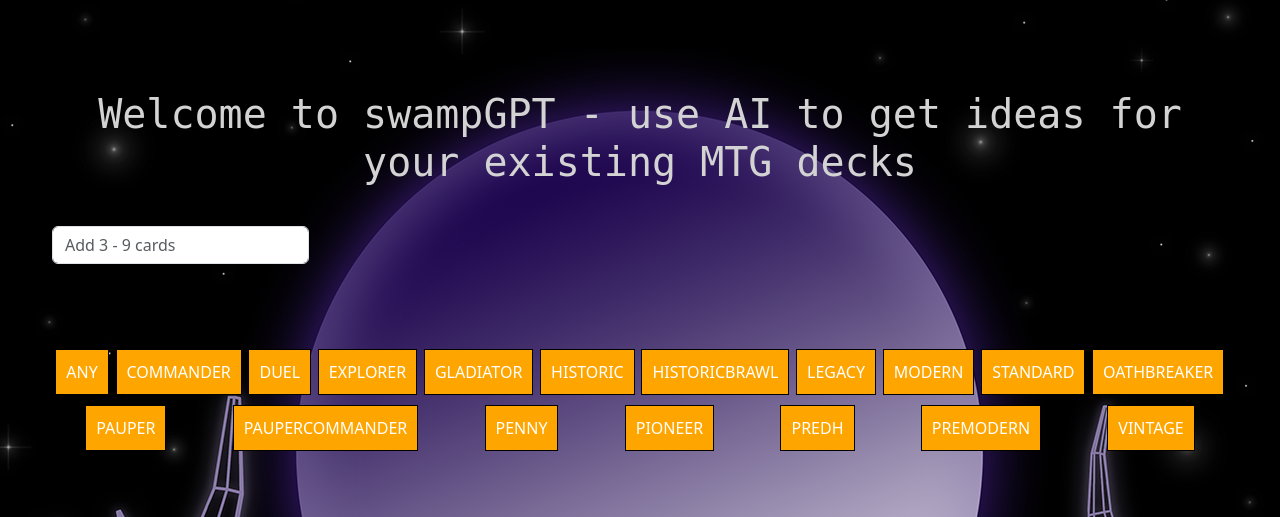
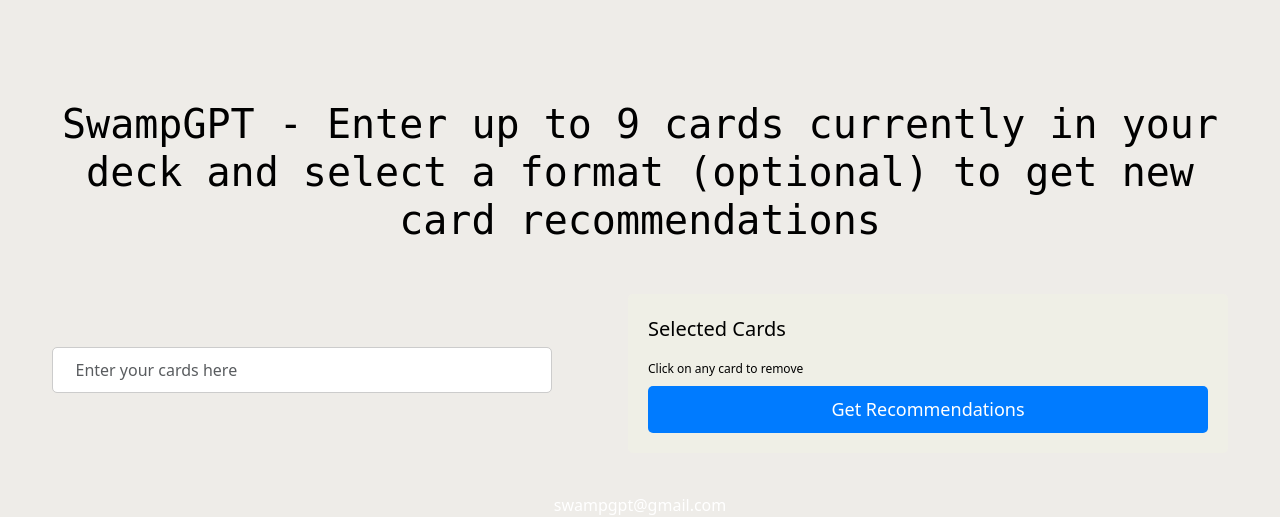
Before and after one commit to Falinkaz/swampgpt, a Flask app: page / in a window 1280 px wide. Shown: the top 517 px of the page. Run offline with Flask 3, Linux system fonts and the light colour scheme; some libraries are stand-ins or nearby versions.

Commit message:
Adjust new results changin layout of selected cards for new UX

```diff
--- a/application.py
+++ b/application.py
@@ -106,7 +106,7 @@ def send_gpt():
     client = OpenAI(api_key=API_KEY)
     thread = client.beta.threads.create()
 
-    messages = [{"role": "user", "content": "Provide recommendations of the same colors palette for " + str(selectedFormat) + " format. The user has in their deck (may or may not be a complete deck. DO not enclose these cards in **):"}]
+    messages = [{"role": "user", "content": "Provide recommendations of the same colors palette for " + str(selectedFormat) + " format. The user has in their deck (may or may not be a complete deck. These cards only are to never be enclosed in **):"}]
     for card in selectedOptions:
         messages[0]["content"] += f' {card},'  # Appending each card to the content
 
@@ -145,6 +145,7 @@ def send_gpt():
         response_with_images = generate_response_with_images(cleaned_response)
         print("Response with Images:", response_with_images)
         print(response_with_images)
+        print(type(response_with_images))
         return jsonify({"response_with_images": response_with_images})
 
 
--- a/static/css/styles.css
+++ b/static/css/styles.css
@@ -1,35 +1,68 @@
 body {
-        background-image: url('/static/YSyN976.png');
-        background-repeat: no-repeat;
-        background-attachment: fixed;
-        background-size: cover;
+        background:rgb(238, 236, 232);
         padding: 40px;
-        margin: 20px;
-        margin-left: 30px;
-        margin-right: 30px;
+        margin: 30px;
         box-sizing: border-box; /* Ensure padding doesn't increase the width of the body */
     }
+
+    .search-and-selected-container {
+        display: flex;
+        justify-content: space-between;
+        align-items: flex-start;
+        flex-wrap: wrap;
+        margin: 20px; /* Ensure there's margin around the container */
+        padding: 20px; /* Add padding to ensure content isn't too close to the edges */
+        box-sizing: border-box; /* Include padding and border in the element's width/height */
+        gap: 20px; /* Add some space between items */
+    }
+
+    .search-bar {
+        flex: 1 1 30%; /* Adjust as needed */
+        min-width: 300px; /* Minimum width for the search bar container */
+        box-sizing: border-box; /* Ensure padding and border are included in the width */
+        margin-top: 2.5%;
+    }
+
+    #autocomplete-input {
+        width: 100%; /* Takes up the full width of its container */
+        padding: 10px;
+        border-radius: 5px;
+        border: 1px solid #ccc;
+        box-sizing: border-box; /* Ensures padding and border are included in the width */
+    }
+
+
+    .search-bar input {
+        width: 100%; /* Ensure the input field fills the search bar */
+        padding: 10px;
+        border-radius: 5px;
+        border: 1px solid #ccc;
+        box-sizing: border-box;
+    }
+
     .selected-options-container {
+        width: 600px; /* Set a fixed width for the selected cards container */
+        max-height: 500px; /* Maximum height for the selected cards container */
+        overflow-y: auto; /* Add vertical scrolling if content exceeds height */
         background-color: rgba(240, 240, 230, 0.8);
-    color: white;
+        color: black;
         padding: 20px;
         border-radius: 5px;
-    margin-top: 40px;
-    width: 90%;
-    margin-left: auto;
-    margin-right: auto;
-    margin-bottom: 20px; /* Add margin at the bottom */
-    font-family: 'Roboto Mono', monospace;
-    box-sizing: border-box; /* Add box-sizing to include padding and border in the element's total width and height */
+        box-sizing: border-box;
     }
+
     .selected-options-title {
         font-size: 20px;
         margin-bottom: 10px;
+        color: black;
     }
+
     .selected-options-footer {
         font-size: 12px;
         margin-top: 10px;
+        color: black;
     }
+
 #loader-container {
     display: none;
     position: fixed;
@@ -67,33 +100,45 @@ body {
     color: #ffffff; /* White text on hover */
 }
 
-.format-container {
-    display: flex;
-    flex-wrap: wrap;
+
+
+
+
+
+/* .scrollable-list {
+    background: white;
     padding: 20px;
-    margin-left: auto;
-    margin-right: auto;
-    box-sizing: border-box; /* Include padding in the box's total width and height */
+    border-radius: 10px;
+    box-shadow: 0 4px 8px rgba(0, 0, 0, 0.1);
+    width: 300px;
+    max-height: 400px;
+    overflow-y: auto;
 }
 
-
-.format {
-    border: 1px solid #000;
-    padding: 10px;
-    margin: 5px;
-    margin-left: auto;
-    margin-right: auto;
-    cursor: pointer;
-    background-color: #FFA500; /* Bright orange background */
-    color: #FFFFFF; /* White text */
-    text-align: center; /* Center the text */
-    flex: 0 0 auto; /* Prevent the boxes from growing beyond their content size */
+.scrollable-list h3 {
+    margin-top: 0;
+    text-align: center;
 }
 
-.format.highlighted {
-    background-color: transparent; /* Electric green background */
-    color: #ffffff; /* Black text */
+.scrollable-list ul {
+    list-style: none;
+    padding: 0;
+    margin: 0;
 }
+
+.scrollable-list li {
+    padding: 10px;
+    margin: 5px 0;
+    background: #f4f4f4;
+    border-radius: 5px;
+    cursor: pointer;
+    transition: background 0.3s ease;
+}
+
+.scrollable-list li:hover {
+    background: #ddd;
+} */
+
 /* Container for card and text pairing */
 .recommendation-item {
     display: flex;
@@ -130,12 +175,21 @@ body {
     .recommendation-text {
         max-width: 100%;
     }
+
+    .search-and-select-container {
+        flex-direction: column;
+        align-items: stretch;
+    }
+
+    .scrollable-list {
+        width: 100%; /* Full width on mobile */
+    }
 }
 
 
 @media (min-width: 768px) {
     #autocomplete-input {
-        width: auto;
+        width: 90%;
         margin-right: 20px;
     }
     #format {
--- a/templates/index.html
+++ b/templates/index.html
@@ -24,19 +24,30 @@
     </div>
     <!-- This is the Title of the page -->
     <div>
-        <h1 style="color: lightgray; font-family: 'Roboto Mono', monospace; text-align: center; margin: 30px">Welcome to swampGPT - use AI to get ideas for your existing MTG decks</h1>
+        <h1 style="color: black; font-family: 'Roboto Mono', monospace; text-align: center; margin: 30px">SwampGPT - Enter up to 9 cards currently in your deck and select a format (optional) to get new card recommendations</h1>
     </div>
-    <!-- Search Bar -->
-<div style="margin: 40px;">
-    <input type="search" id="autocomplete-input" class="form-control mt-4" placeholder="Add 3 - 9 cards" style="flex-grow: 1; margin-right: 20px;">
+<!-- Container for the search bar and selected cards -->
+<div class="search-and-selected-container">
+     <!-- Search Bar -->
+    <div class="search-bar">
+        <input type="search" id="autocomplete-input" class="form-control mt-4" placeholder="   Enter your cards here   ">
+        <!-- Autocomplete list -->
+            <ul id="suggestions-list" style="list-style-type: none; padding: 0; margin-top: 5px; color: #080808; font-family: 'Roboto Mono', monospace;"></ul>
+    </div>
+        <!-- The selected cards will be listed here -->
+        <div class="selected-options-container">
+            <div class="selected-options-title">Selected Cards</div>
+            <ul id="selected-options-list" style="list-style-type: none; padding: 0;"></ul>
+            <div class="selected-options-footer">Click on any card to remove</div>
+            <button id="get-recommendation-button" class="btn btn-primary mt-2">Get Recommendations</button>
+
+
+        </div>
 </div>
 
-<!-- Suggestions list -->
-<div style="position: relative; margin: 30px;">
-    <ul id="suggestions-list" style="list-style-type: none; padding: 0; margin-top: 5px; color: #FFFFFF; font-family: 'Roboto Mono', monospace;"></ul>
-</div>
-<!-- The frames for the formats -->
-<div id="formats">
+    <!-- <div class="scrollable-list">
+        <h3>Select Format</h3>
+        <ul>
     <div class="format">ANY</div>
     <div class="format">COMMANDER</div>
     <div class="format">DUEL</div>
@@ -55,23 +66,16 @@
     <div class="format">PREDH</div>
     <div class="format">PREMODERN</div>
     <div class="format">VINTAGE</div>
-    <!-- Add more formats as needed -->
+        </ul>
+    </div>
 </div>
-<!-- The selected options will be listed here -->
-    <div class="selected-options-container">
-        <div class="selected-options-title">Selected Cards</div>
-        <ul id="selected-options-list" style="list-style-type: none; padding: 0;">
-        </ul>
-        <div class="selected-options-footer">Click on any card to remove</div>
-        <button id="get-recommendation-button" class="btn btn-primary mt-2">Get Recommendations</button>
+    Add more formats as needed -->
 
 
-    </div>
 
     <!-- Behold the recommendations-frame div -->
     <div id="recommendations-frame" class="electric-recommendations">
-        <h2>Hey there! Add up to 9 cards currently in your deck and select a format (Optional). Your recommendations will appear here. If you liked SwampGPT, consider buying us a ☕️ :) </h2>
-        <div id="recommendations-list"></div>
+                <div id="recommendations-list"></div>
     </div>
     <div id="card-images" class="card-images">
         <!-- Card images will be inserted here -->
```
Lines whose indentation alone changed are shown as unchanged.
